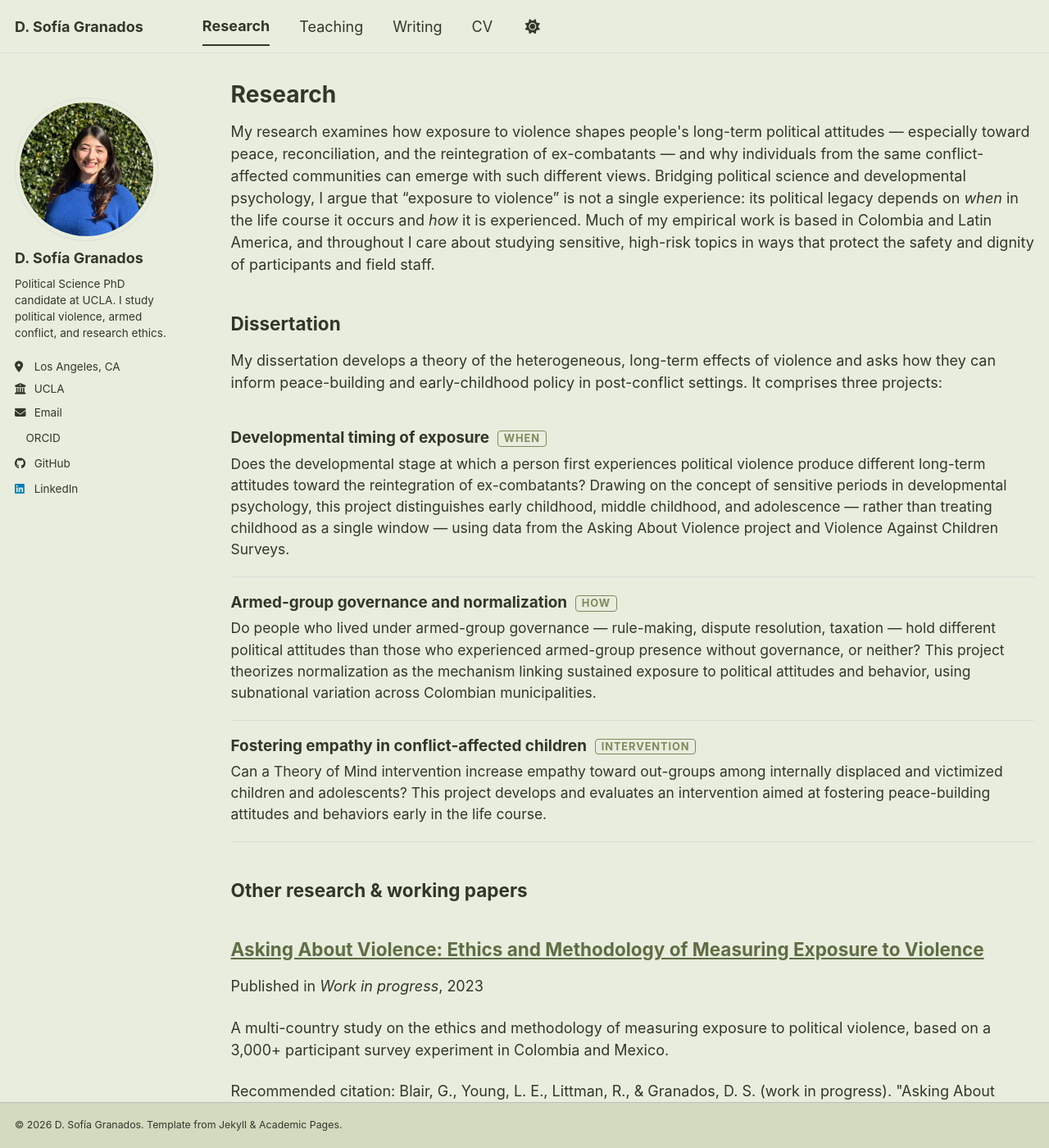
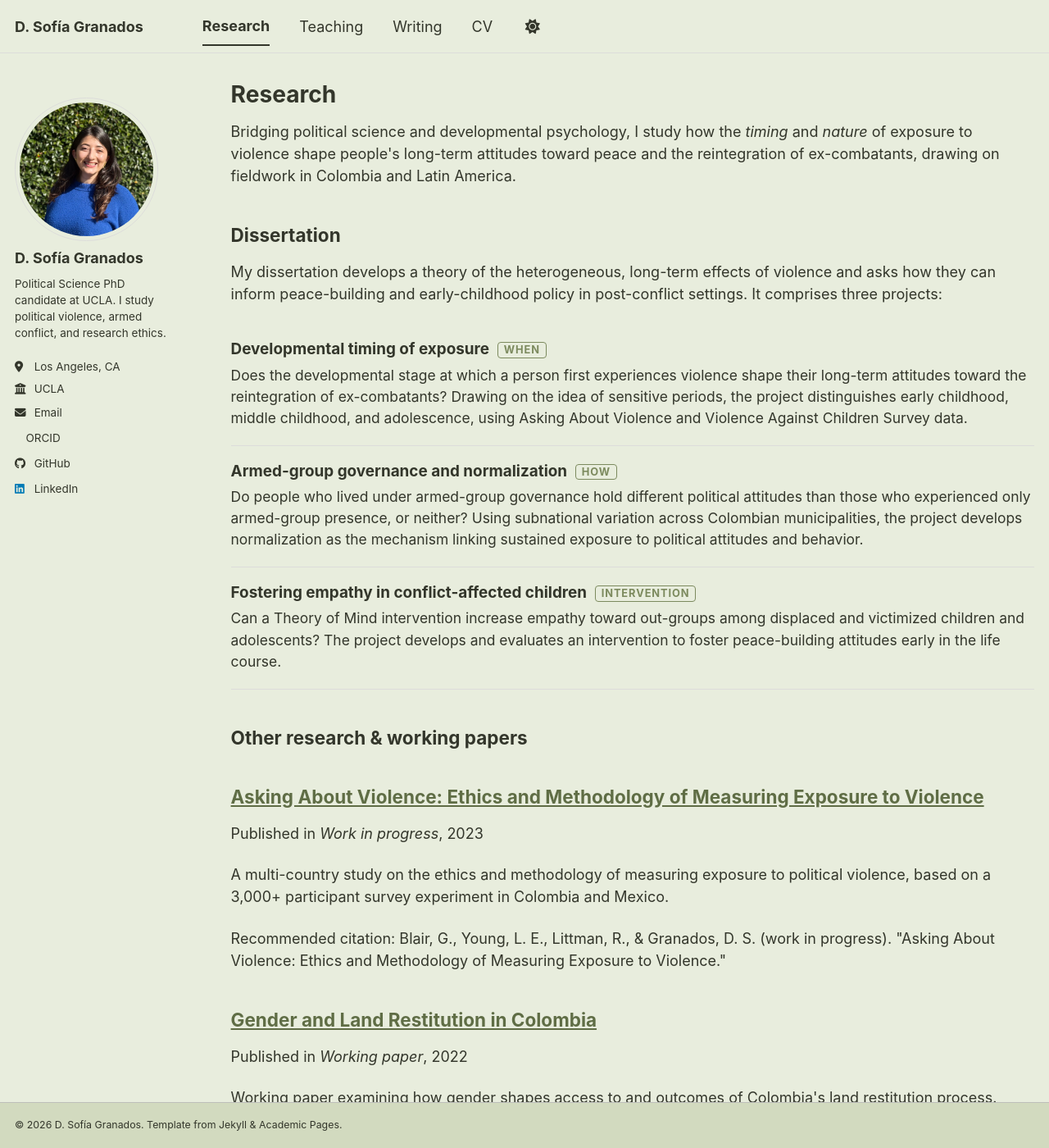
Before and after one commit to dsofiagranados/dsofiagranados.github.io, a Jekyll site: the page built from _pages/research.html, in a window 1280 px wide and 1400 px high. Shown: the whole window at 82% size. Built offline with Jekyll 4.4.1, drawn with Linux system fonts in a browser that asks for light colours; a style sheet for code colours, icons or effects is not loaded.

Commit message:
Update research.html

```diff
--- a/_pages/research.html
+++ b/_pages/research.html
@@ -7,7 +7,7 @@ author_profile: true
 
 {% include base_path %}
 
-<p>My research examines how exposure to violence shapes people's long-term political attitudes — especially toward peace, reconciliation, and the reintegration of ex-combatants — and why individuals from the same conflict-affected communities can emerge with such different views. Bridging political science and developmental psychology, I argue that “exposure to violence” is not a single experience: its political legacy depends on <em>when</em> in the life course it occurs and <em>how</em> it is experienced. Much of my empirical work is based in Colombia and Latin America, and throughout I care about studying sensitive, high-risk topics in ways that protect the safety and dignity of participants and field staff.</p>
+<p>Bridging political science and developmental psychology, I study how the <em>timing</em> and <em>nature</em> of exposure to violence shape people's long-term attitudes toward peace and the reintegration of ex-combatants, drawing on fieldwork in Colombia and Latin America.</p>
 
 <h2>Dissertation</h2>
 
@@ -15,17 +15,17 @@ author_profile: true
 
 <div class="diss-project">
   <h3>Developmental timing of exposure <span class="tag">When</span></h3>
-  <p>Does the developmental stage at which a person first experiences political violence produce different long-term attitudes toward the reintegration of ex-combatants? Drawing on the concept of sensitive periods in developmental psychology, this project distinguishes early childhood, middle childhood, and adolescence — rather than treating childhood as a single window — using data from the Asking About Violence project and Violence Against Children Surveys.</p>
+  <p>Does the developmental stage at which a person first experiences violence shape their long-term attitudes toward the reintegration of ex-combatants? Drawing on the idea of sensitive periods, the project distinguishes early childhood, middle childhood, and adolescence, using Asking About Violence and Violence Against Children Survey data.</p>
 </div>
 
 <div class="diss-project">
   <h3>Armed-group governance and normalization <span class="tag">How</span></h3>
-  <p>Do people who lived under armed-group governance — rule-making, dispute resolution, taxation — hold different political attitudes than those who experienced armed-group presence without governance, or neither? This project theorizes normalization as the mechanism linking sustained exposure to political attitudes and behavior, using subnational variation across Colombian municipalities.</p>
+  <p>Do people who lived under armed-group governance hold different political attitudes than those who experienced only armed-group presence, or neither? Using subnational variation across Colombian municipalities, the project develops normalization as the mechanism linking sustained exposure to political attitudes and behavior.</p>
 </div>
 
 <div class="diss-project">
   <h3>Fostering empathy in conflict-affected children <span class="tag">Intervention</span></h3>
-  <p>Can a Theory of Mind intervention increase empathy toward out-groups among internally displaced and victimized children and adolescents? This project develops and evaluates an intervention aimed at fostering peace-building attitudes and behaviors early in the life course.</p>
+  <p>Can a Theory of Mind intervention increase empathy toward out-groups among displaced and victimized children and adolescents? The project develops and evaluates an intervention to foster peace-building attitudes early in the life course.</p>
 </div>
 
 <h2>Other research &amp; working papers</h2>
```
